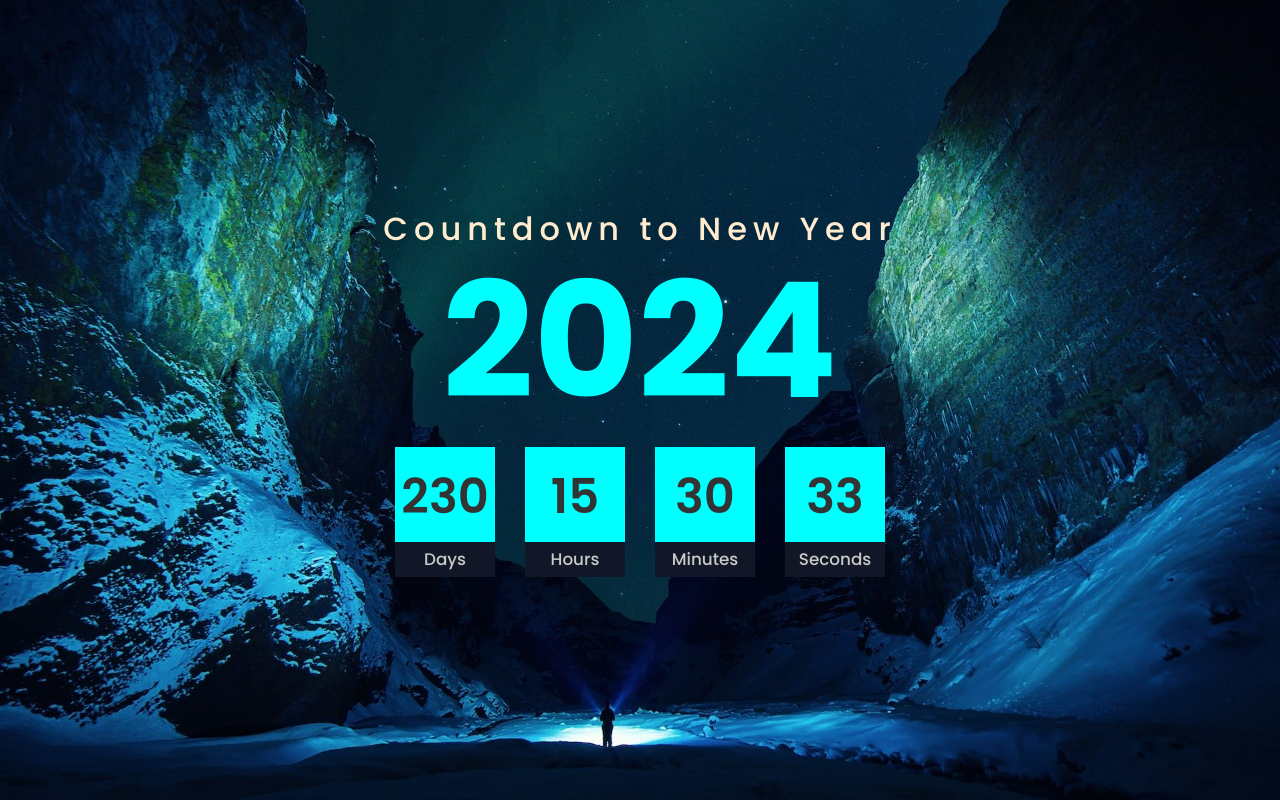
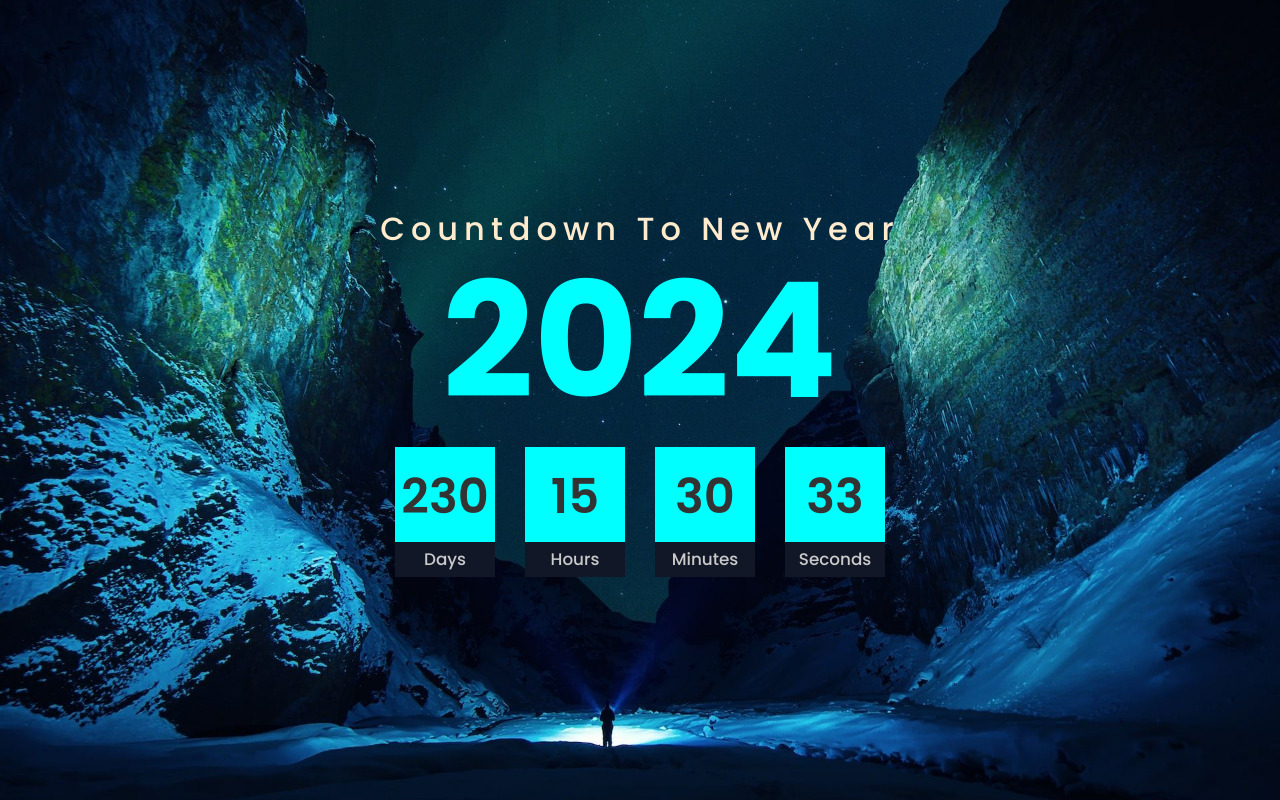
Before and after one commit to abhijit-hash/countdown, a plain HTML site: page index.html in a window 1280 px wide. Drawn offline with Linux system fonts and the light colour scheme.

Commit message:
Update index.html

```diff
--- a/index.html
+++ b/index.html
@@ -11,7 +11,7 @@
 
 <body>
     <div class="container">
-        <h2><span>Countdown to New Year</span>2024</h2>
+        <h2><span>Countdown To New Year</span>2024</h2>
         <div class="countdown">
             <div id="day">00</div>
             <div id="hour">00</div>
```
